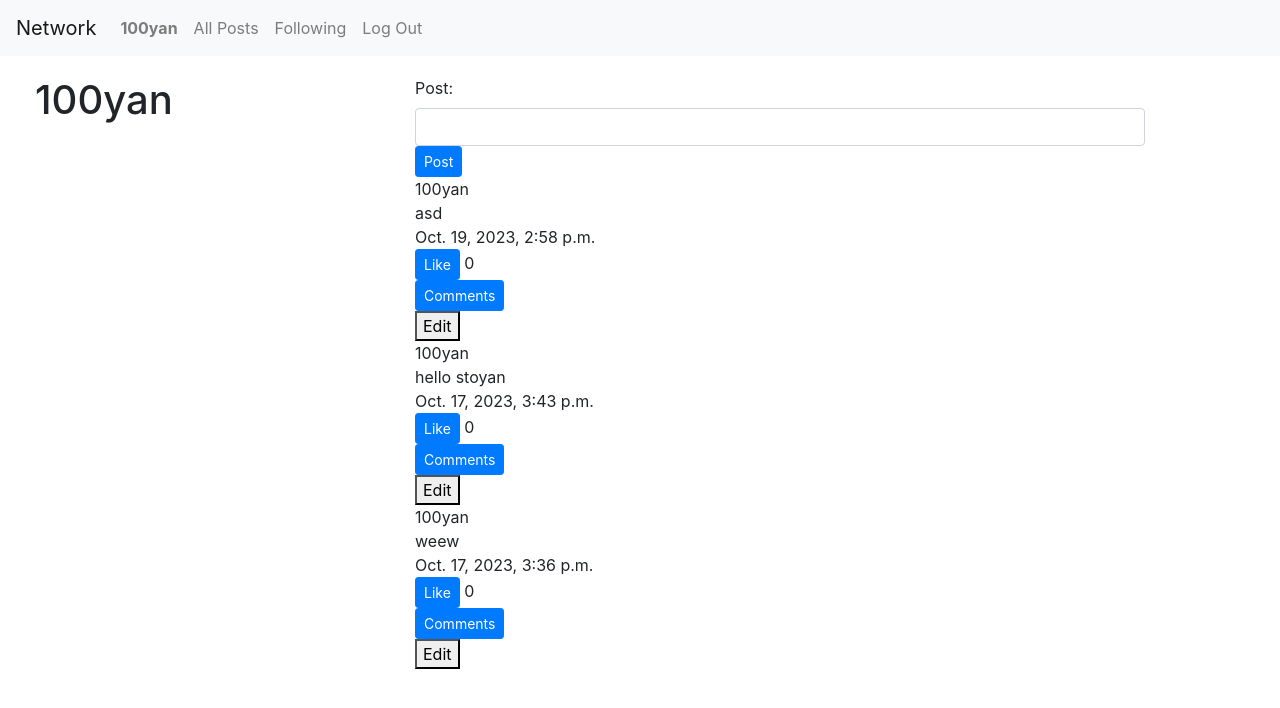
After one commit to 100yann/100cial, a Django app: page /user/2 in a window 1280 px wide. The commit adds this page. Shown: the top 708 px of the page. Run offline with Django 3.2, Linux system fonts and the light colour scheme; a user stored in the database is signed in; data comes from the database, SQL or seed files in the repository; both versions use the stored data as it was after the commit; data that the repository does not hold is empty; some libraries are stand-ins or nearby versions.

Commit message:
users can follow other users

```diff
--- a/network/admin.py
+++ b/network/admin.py
@@ -1,6 +1,7 @@
 from django.contrib import admin
-from .models import Post, Comment
+from .models import Post, Comment, User
 # Register your models here.
 
 admin.site.register(Post)
 admin.site.register(Comment)
+admin.site.register(User)
--- a/network/models.py
+++ b/network/models.py
@@ -4,8 +4,13 @@ from django.db import models
 
 
 class User(AbstractUser):
-    pass
+    following = models.ManyToManyField('self', related_name='followers', blank=True)
 
+    def follow(self, follow_user):
+        self.following.add(follow_user)
+
+    def unfollow(self, unfollow_user):
+        self.following.remove(unfollow_user)
 
 # Model to store all posts
 class Post(models.Model):
--- a/network/static/network/styles.css
+++ b/network/static/network/styles.css
@@ -6,3 +6,7 @@ ul {
 #add-comment {
     display: none;
 }
+
+.container {
+    margin: 20px;
+}
--- /dev/null
+++ b/network/static/network/users.js
@@ -0,0 +1,35 @@
+window.addEventListener('DOMContentLoaded', function(){
+
+    const csrfToken = document.querySelector('input[name=csrfmiddlewaretoken]').value;
+    const headers = {
+        'X-CSRFToken': csrfToken,
+    };
+
+    // Get the follow button
+    const followButton = document.querySelector('#follow')
+    if (followButton){
+        // Get the profile id
+        const profileId = document.querySelector('#follow').getAttribute('data-profile-id')
+        followButton.onclick = () => toggleFollowStatus(followButton, headers, profileId)
+    }
+})
+
+// Follow/ unfollow the current profile and update the text of the button
+function toggleFollowStatus(element, headers, profileId){
+    if (element){
+        fetch(`${profileId}`, {
+            method: 'PUT',
+            headers: headers
+        })
+        .then(response => {
+            if (response.ok){
+                return response.json()
+            }
+        })
+        .then(data => {
+            const status = data['message']
+            element.textContent = status
+        })
+    }
+
+}
--- a/network/templates/network/index.html
+++ b/network/templates/network/index.html
@@ -12,7 +12,7 @@
         <div class="posts">
             {% for post in posts %}
                 <div class="single-post">
-                    {{ post.author }}
+                    <a href="{% url 'user' id=post.author.id %}">{{ post.author }}</a>
                     <div id="post-text">{{post.post}}</div>
                     {{ post.timestamp }}
                     <div class="interactions">
--- a/network/templates/network/layout.html
+++ b/network/templates/network/layout.html
@@ -7,6 +7,8 @@
         <link rel="stylesheet" href="https://stackpath.bootstrapcdn.com/bootstrap/4.4.1/css/bootstrap.min.css" integrity="sha384-Vkoo8x4CGsO3+Hhxv8T/Q5PaXtkKtu6ug5TOeNV6gBiFeWPGFN9MuhOf23Q9Ifjh" crossorigin="anonymous">
         <link href="{% static 'network/styles.css' %}" rel="stylesheet">
         <script src="{% static 'network/post.js' %}"></script>
+        <script src="{% static 'network/users.js' %}"></script>
+
     </head>
     <body>
 
@@ -17,7 +19,7 @@
               <ul class="navbar-nav mr-auto">
                 {% if user.is_authenticated %}
                     <li class="nav-item">
-                        <a class="nav-link" href="#"><strong>{{ user.username }}</strong></a>
+                        <a class="nav-link" href="{% url 'user' id=user.id %}"><strong>{{ user.username }}</strong></a>
                     </li>
                 {% endif %}
                 <li class="nav-item">
--- /dev/null
+++ b/network/templates/network/user_profile.html
@@ -0,0 +1,71 @@
+{% extends 'network/layout.html' %}
+
+
+{% block body %}
+{% csrf_token %}
+<div class="container">
+    <div class="row">
+        <div class="col-lg-4">
+            <h1>{{ profile }}</h1>
+            {% if user.id != profile.id %}
+                {% if follows == 'Follow' %}
+                    <button data-profile-id='{{ profile.id }}' id="follow">Unfollow</button>
+                {% else %}
+                    <button data-profile-id='{{ profile.id }}' id="follow">Follow</button>
+                {% endif %}
+            {% endif %}
+        </div>
+        <div class="col-lg-8">
+            <div class="form">
+                <form method="POST">
+                    {% csrf_token %}
+                    {{ create_post }}
+                    <input type="submit" class='btn btn-sm btn-primary' name="new_post" value="Post">
+                </form>
+            </div>
+            <div class="posts">
+                {% for post in posts %}
+                    <div class="single-post">
+                        {{ post.author }}
+                        <div id="post-text">{{post.post}}</div>
+                        {{ post.timestamp }}
+                        <div class="interactions">
+                            <div id="likes">
+                                {% if user.is_authenticated %}
+                                <button id='like' data-post-id="{{ post.id }}" class="btn btn-sm btn-primary"></button>
+                                {% endif %}
+                                <span id="num-likes">{{ post.likes_count }}</span>
+                            </div>
+                            <div id="comments">
+                                <button id="comment" class="btn btn-sm btn-primary">Comments</button>
+                                <div id="add-comment">
+                                    <div id="show-comments">
+                                        {% for comment in all_comments %}
+                                            {% if comment.post_id == post.id %}
+                                                <div>
+                                                    <ul>
+                                                        <li>{{ comment.user }}</li>
+                                                        <li>{{ comment.text }}</li>
+                                                        <li>{{ comment.timestamp }}</li>
+                                                    </ul>
+                                                </div>
+                                            {% endif %}
+                                        {% endfor %}
+                                    </div>
+                                    {{ add_comment }}
+                                    <button id="submit-comment" data-post-id="{{ post.id }}" class="btn btn-sm btn-primary">Add Comment</button>
+                                </div>
+                            </div>
+                            {% if user == post.author %}
+                                <button id="edit">Edit</button>
+                            {% endif %}
+                        </div>
+
+
+                    </div>
+                {% endfor %}
+            </div>
+        </div>
+    </div>
+</div>
+{% endblock %}
--- a/network/urls.py
+++ b/network/urls.py
@@ -10,5 +10,6 @@ urlpatterns = [
     path("register", views.register, name="register"),
     path("like/<int:id>", views.like_post, name='like'),
     path("comment/<int:id>", views.add_comment, name='comment'),
-    path("edit/<int:id>", views.edit_post, name="edit")
+    path("edit/<int:id>", views.edit_post, name="edit"),
+    path('user/<int:id>', views.user_profile, name='user')
 ]
--- a/network/views.py
+++ b/network/views.py
@@ -143,3 +143,40 @@ def edit_post(request, id):
         else:
             return JsonResponse({'message': 'Not authenticated'},status=401)
     return JsonResponse({'message': 'Not authenticated'}, status=401)
+
+
+def user_profile(request, id):
+    active_user = User.objects.get(pk=request.user.id)
+    user = User.objects.get(pk=id)
+    if active_user != user:
+        if active_user.following.filter(id=id).exists():
+            status = 'Follow'
+        else:
+            status = 'Unfollow'
+
+    if request.method == 'PUT':
+        if status == 'Follow':
+            active_user.unfollow(user)
+        else:
+            active_user.follow(user)
+        return JsonResponse({'message': status})
+
+    user = User.objects.get(pk=id)
+    posts = Post.objects.filter(author=user).order_by('-timestamp')
+    comments = Comment.objects.filter(post__in=posts)
+
+
+    context = {
+        'profile': user,
+        'posts': posts,
+        'all_comments': comments,
+        'create_post': PostForm,
+        'add_comment': CommentForm,
+    }
+
+    try:
+        context['follows'] = status
+    except UnboundLocalError:
+        pass
+
+    return render(request, 'network/user_profile.html', context)
--- a/project4/settings.py
+++ b/project4/settings.py
@@ -81,7 +81,8 @@ DATABASES = {
     }
 }
 
-AUTH_USER_MODEL = "network.User"
+AUTH_USER_MODEL = 'network.User'
+
 
 # Password validation
 # https://docs.djangoproject.com/en/3.0/ref/settings/#auth-password-validators
```
Also changed, not shown: db.sqlite3, network/migrations/0004_user_following.py (added), network/migrations/0005_alter_user_following.py (added), network/static/network/post.js (line endings or trailing spaces).
